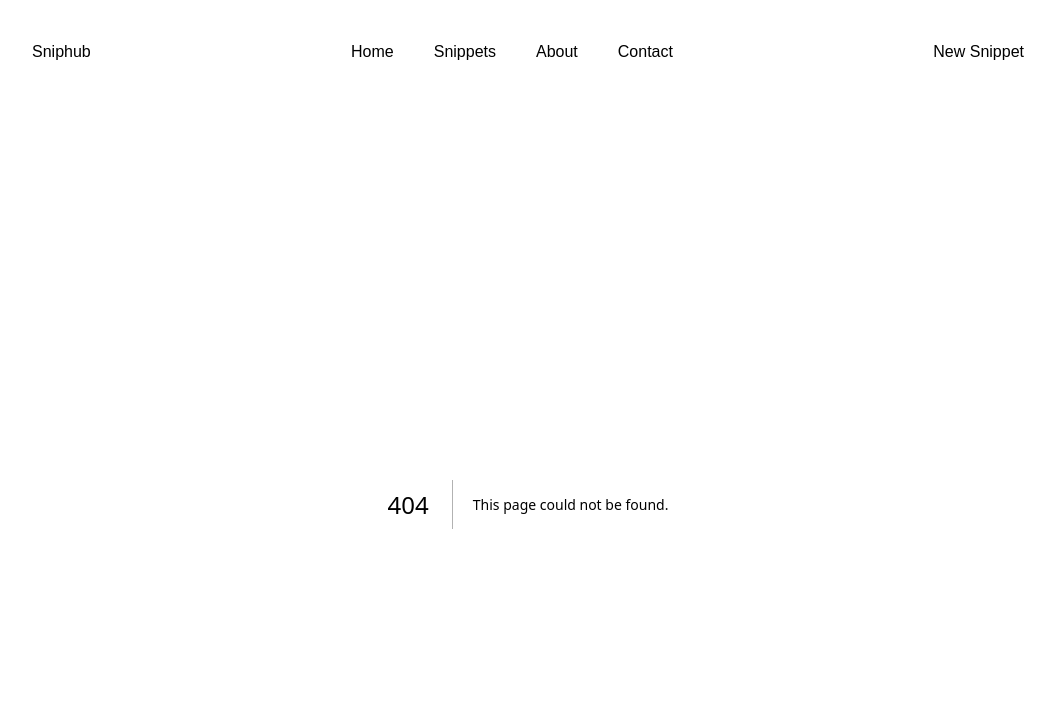
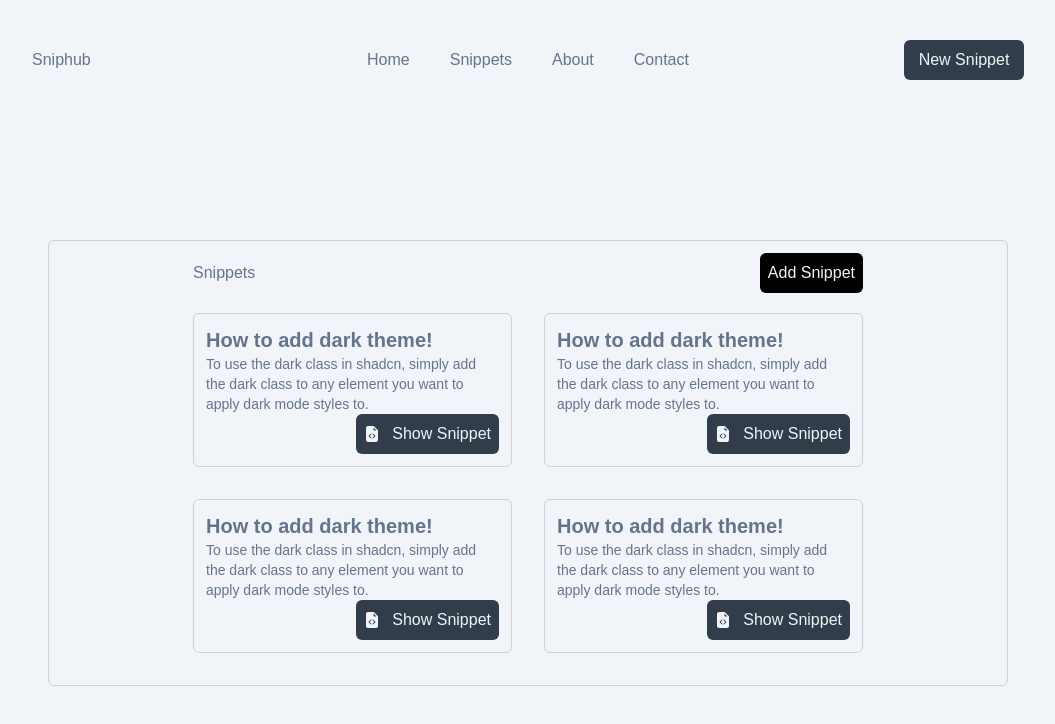
Before and after one commit to Trend20/sniphub, a Next.js app: page /snippets in a window 1280 px wide. Before the commit this address had no page. Shown: the top 724 px of the page, without its empty margins (112-1167 px from the left). Built offline with nearby package versions, Linux system fonts and the light colour scheme; a web font is replaced by a local one.

Commit message:
snippets page

```diff
--- /dev/null
+++ b/app/login/page.tsx
@@ -0,0 +1,7 @@
+import React from "react";
+
+const Login = () => {
+  return <div className="flex">login</div>;
+};
+
+export default Login;
--- a/app/page.tsx
+++ b/app/page.tsx
@@ -1,7 +1,9 @@
+import Hero from "@/components/Hero";
+
 export default function Home() {
   return (
     <main className="flex min-h-screen flex-col items-center justify-between p-24">
-      <h3>Sniphub</h3>
+      <Hero />
     </main>
   );
 }
--- /dev/null
+++ b/app/snippets/page.tsx
@@ -0,0 +1,79 @@
+import React from "react";
+import { BsFileEarmarkCodeFill } from "react-icons/bs";
+
+const Snippets = () => {
+  return (
+    <div className="flex flex-col px-36 w-3/4 m-auto mt-30 border border-grey rounded-md p-3">
+      <div className="flex items-center justify-between">
+        <h3>Snippets</h3>
+        <button className="flex bg-black-2 text-whiten rounded-md p-2">
+          Add Snippet
+        </button>
+      </div>
+      <div className="grid py-5 grid-cols-2 gap-8">
+        <div className="flex flex-col border border-grey rounded-md p-3">
+          <h5 className="text-xl font-bold">How to add dark theme!</h5>
+          <p className="text-sm text-gray-500 dark:text-gray-400">
+            To use the dark class in shadcn, simply add the dark class to any
+            element you want to apply dark mode styles to.
+          </p>
+          <div className="flex justify-end items-center">
+            <button className="flex items-center p-2 bg-meta-4 rounded-md text-whiten">
+              <i className="mr-3">
+                <BsFileEarmarkCodeFill />
+              </i>
+              Show Snippet
+            </button>
+          </div>
+        </div>
+        <div className="flex flex-col border border-grey rounded-md p-3">
+          <h5 className="text-xl font-bold">How to add dark theme!</h5>
+          <p className="text-sm text-gray-500 dark:text-gray-400">
+            To use the dark class in shadcn, simply add the dark class to any
+            element you want to apply dark mode styles to.
+          </p>
+          <div className="flex justify-end items-center">
+            <button className="flex items-center p-2 bg-meta-4 rounded-md text-whiten">
+              <i className="mr-3">
+                <BsFileEarmarkCodeFill />
+              </i>
+              Show Snippet
+            </button>
+          </div>
+        </div>
+        <div className="flex flex-col border border-grey rounded-md p-3">
+          <h5 className="text-xl font-bold">How to add dark theme!</h5>
+          <p className="text-sm text-gray-500 dark:text-gray-400">
+            To use the dark class in shadcn, simply add the dark class to any
+            element you want to apply dark mode styles to.
+          </p>
+          <div className="flex justify-end items-center">
+            <button className="flex items-center p-2 bg-meta-4 rounded-md text-whiten">
+              <i className="mr-3">
+                <BsFileEarmarkCodeFill />
+              </i>
+              Show Snippet
+            </button>
+          </div>
+        </div>
+        <div className="flex flex-col border border-grey rounded-md p-3">
+          <h5 className="text-xl font-bold">How to add dark theme!</h5>
+          <p className="text-sm text-gray-500 dark:text-gray-400">
+            To use the dark class in shadcn, simply add the dark class to any
+            element you want to apply dark mode styles to.
+          </p>
+          <div className="flex justify-end items-center">
+            <button className="flex items-center p-2 bg-meta-4 rounded-md text-whiten">
+              <i className="mr-3">
+                <BsFileEarmarkCodeFill />
+              </i>
+              Show Snippet
+            </button>
+          </div>
+        </div>
+      </div>
+    </div>
+  );
+};
+
+export default Snippets;
--- a/components/Header.tsx
+++ b/components/Header.tsx
@@ -28,7 +28,7 @@ const navLinks = [
 const Header: React.FC = () => {
   return (
     <div className="flex items-center justify-between w-full px-36 py-10">
-      <div className="flex">
+      <div className="flex w-30 justify-start">
         <h1>Sniphub</h1>
       </div>
       <div className="flex w-96 justify-center">
@@ -38,8 +38,10 @@ const Header: React.FC = () => {
           </Link>
         ))}
       </div>
-      <div className="flex">
-        <button>New Snippet</button>
+      <div className="flex w-30">
+        <button className="flex w-full items-center justify-center p-2 bg-meta-4 rounded-md text-whiten">
+          New Snippet
+        </button>
       </div>
     </div>
   );
--- /dev/null
+++ b/components/Hero.tsx
@@ -0,0 +1,23 @@
+import React from "react";
+
+const Hero = () => {
+  return (
+    <div className="flex w-dull">
+      <section className="bg-yellow-500 py-12 md:py-24">
+        <div className="container grid items-center gap-4 px-4 text-center md:px-6 lg:gap-10">
+          <div className="space-y-3">
+            <h1 className="text-4xl font-bold tracking-tighter sm:text-5xl md:text-6xl">
+              Store your code snippets
+            </h1>
+            <p className="mx-auto max-w-[700px] text-gray-900/60 md:text-xl/relaxed lg:text-base/relaxed xl:text-xl/relaxed dark:text-gray-100/60">
+              The best place to save and share your most useful code snippets
+              with the world.
+            </p>
+          </div>
+        </div>
+      </section>
+    </div>
+  );
+};
+
+export default Hero;
```
Also changed, not shown: package.json (+5 -4 lines), 1 other file (tests, documents, lock files or other folders).
